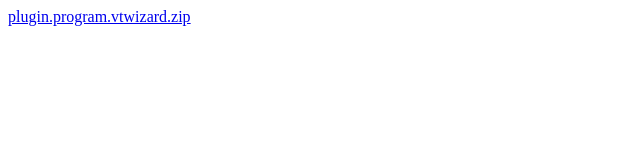
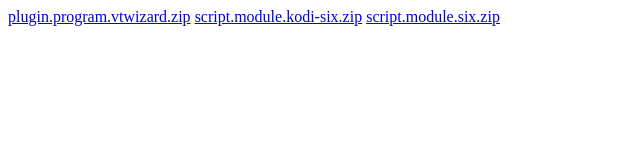
Before and after one commit to razorblade23/vortexteam, a plain HTML site: page index.html in a window 1280 px wide. Shown: the whole page, without its empty margins (0-640 px from the left). Drawn offline with Linux system fonts and the light colour scheme.

Commit message:
Updated repo

```diff
--- a/index.html
+++ b/index.html
@@ -1,2 +1,4 @@
 <!DOCTYPE html>
 <a href="plugin.program.vtwizard.zip">plugin.program.vtwizard.zip</a>
+<a href="script.module.kodi-six.zip">script.module.kodi-six.zip</a>
+<a href="script.module.six.zip">script.module.six.zip</a>
```
